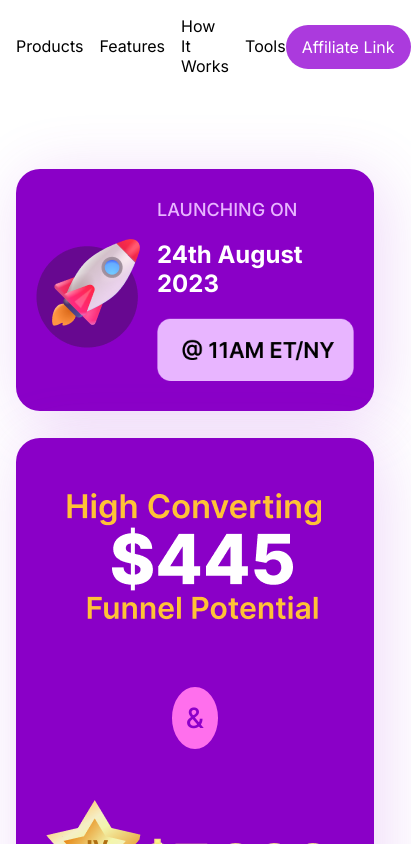
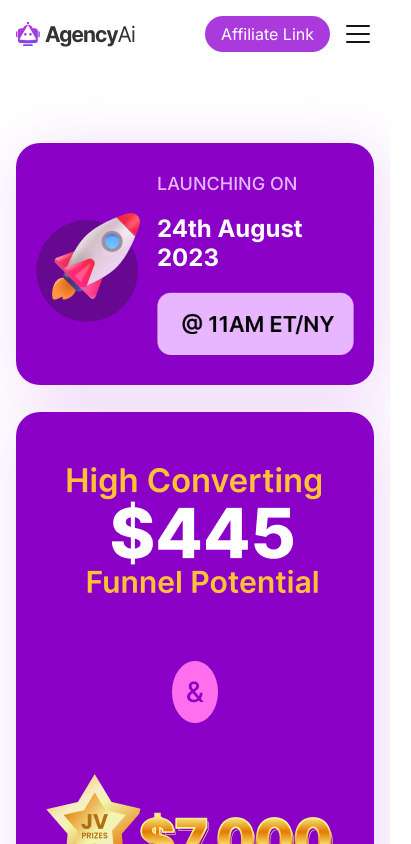
Before and after one commit to tronwebdev/tronweb-agencyai, a Nuxt app: page / in a window 390 px wide. Shown: the top 844 px of the page, 411 px wide, since content can reach past the window. Built offline with nearby package versions, Linux system fonts and the light colour scheme.

Commit message:
feat: UI pages build

```diff
--- a/components/base/MainHeader.vue
+++ b/components/base/MainHeader.vue
@@ -1,13 +1,13 @@
 <template>
    <header
     :class="{ 'shadow-md': isScrolled }"
-    class="sticky top-0 w-full py-4 bg-white z-10 lg:px-[80px] px-[16px]"
+    class="sticky relative top-0 w-full py-4 bg-white z-10 lg:px-[80px] px-[16px]"
   >
     <div class="max-w-[1200px] mx-auto w-full flex items-center justify-between">
       <div>
-        <img src="/icons/logo.svg" alt="agency_ai_logo">
+        <img class="sm:w-[200px] w-[120px]" src="/icons/logo.svg" alt="agency_ai_logo">
       </div>
-      <nav>
+      <nav class="nav-desktop">
         <ul class="flex items-center lg:space-x-8 space-x-4">
           <a href="#"><li class="border-b-2 border-transparent hover:border-b-2 hover:border-[#AB3ADD] hover:text-[#AB3ADD] transition duration-300">Products</li></a>
           <a href="#"><li class="border-b-2 border-transparent hover:border-b-2 hover:border-[#AB3ADD] hover:text-[#AB3ADD] transition duration-300">Features</li></a>
@@ -15,10 +15,37 @@
           <a href="#"><li class="border-b-2 border-transparent hover:border-b-2 hover:border-[#AB3ADD] hover:text-[#AB3ADD] transition duration-300">Tools</li></a>
         </ul>
       </nav>
+     <div class="flex items-center space-x-3">
       <a href="#">
-        <button class="bg-[#AB3ADD] rounded-full text-white px-4 py-3">Affiliate Link</button>
+        <button class="bg-[#AB3ADD] rounded-full text-white px-4 sm:py-3 py-2">Affiliate Link</button>
       </a>
+
+      <button class="togglebtn" @click="toggleMobileNav">
+      <template v-if="!mobileNavOpen">
+        <svg xmlns="http://www.w3.org/2000/svg" width="32" height="32" fill="#141414" viewBox="0 0 256 256"><path d="M224,128a8,8,0,0,1-8,8H40a8,8,0,0,1,0-16H216A8,8,0,0,1,224,128ZM40,72H216a8,8,0,0,0,0-16H40a8,8,0,0,0,0,16ZM216,184H40a8,8,0,0,0,0,16H216a8,8,0,0,0,0-16Z"></path></svg>
+      </template>
+      <template v-else>
+        <svg xmlns="http://www.w3.org/2000/svg" width="32" height="32" fill="#141414" viewBox="0 0 256 256"><path d="M205.66,194.34a8,8,0,0,1-11.32,11.32L128,139.31,61.66,205.66a8,8,0,0,1-11.32-11.32L116.69,128,50.34,61.66A8,8,0,0,1,61.66,50.34L128,116.69l66.34-66.35a8,8,0,0,1,11.32,11.32L139.31,128Z"></path></svg>
+      </template>
+    </button>
+     </div>
     </div>
+
+    <transition name="slide-fade" mode="out-in">
+    <aside class="nav-mobile" v-if="mobileNavOpen" key="mobileNav">
+      <div class="mb-12">
+        <img class="w-[120px]" src="/icons/logo.svg" alt="agency_ai_logo">
+      </div>
+      <nav>
+        <ul class="flex items-start flex-col space-y-6">
+          <a href="#"><li class="border-b-2 border-transparent hover:border-b-2 hover:border-[#AB3ADD] hover:text-[#AB3ADD] transition duration-300">Products</li></a>
+          <a href="#"><li class="border-b-2 border-transparent hover:border-b-2 hover:border-[#AB3ADD] hover:text-[#AB3ADD] transition duration-300">Features</li></a>
+          <a href="#"><li class="border-b-2 border-transparent hover:border-b-2 hover:border-[#AB3ADD] hover:text-[#AB3ADD] transition duration-300">How It Works</li></a>
+          <a href="#"><li class="border-b-2 border-transparent hover:border-b-2 hover:border-[#AB3ADD] hover:text-[#AB3ADD] transition duration-300">Tools</li></a>
+        </ul>
+      </nav>
+    </aside>
+  </transition>
   </header>
 </template>
 
@@ -28,6 +55,7 @@
 import { ref, onMounted } from 'vue';
 
 const isScrolled = ref(false);
+const mobileNavOpen = ref(false);
 
 onMounted(() => {
   window.addEventListener('scroll', handleScroll);
@@ -36,8 +64,27 @@ onMounted(() => {
 const handleScroll = () => {
   isScrolled.value = window.scrollY > 50;
 };
+
+const toggleMobileNav = () => {
+  mobileNavOpen.value = !mobileNavOpen.value;
+};
 </script>
 
 <style>
-/* Add other styles as needed */
+.nav-mobile { display: none;}
+.togglebtn { display: none;}
+
+.slide-fade-enter-active, .slide-fade-leave-active {
+  transition: opacity 0.5s, transform 0.5s;
+}
+.slide-fade-enter, .slide-fade-leave-to {
+  opacity: 0;
+  transform: translateX(-20px);
+}
+
+ @media screen and (max-width: 767px) {
+  .nav-desktop { display: none;}
+  .nav-mobile { display: block; background: #ffffff; padding: 20px 30px; position: fixed; top: 0; left: 0; width: 300px; height: 100%; box-shadow: rgba(149, 157, 165, 0.2) 0px 8px 24px; }
+  .togglebtn { display: block;}
+ }
 </style>
```
